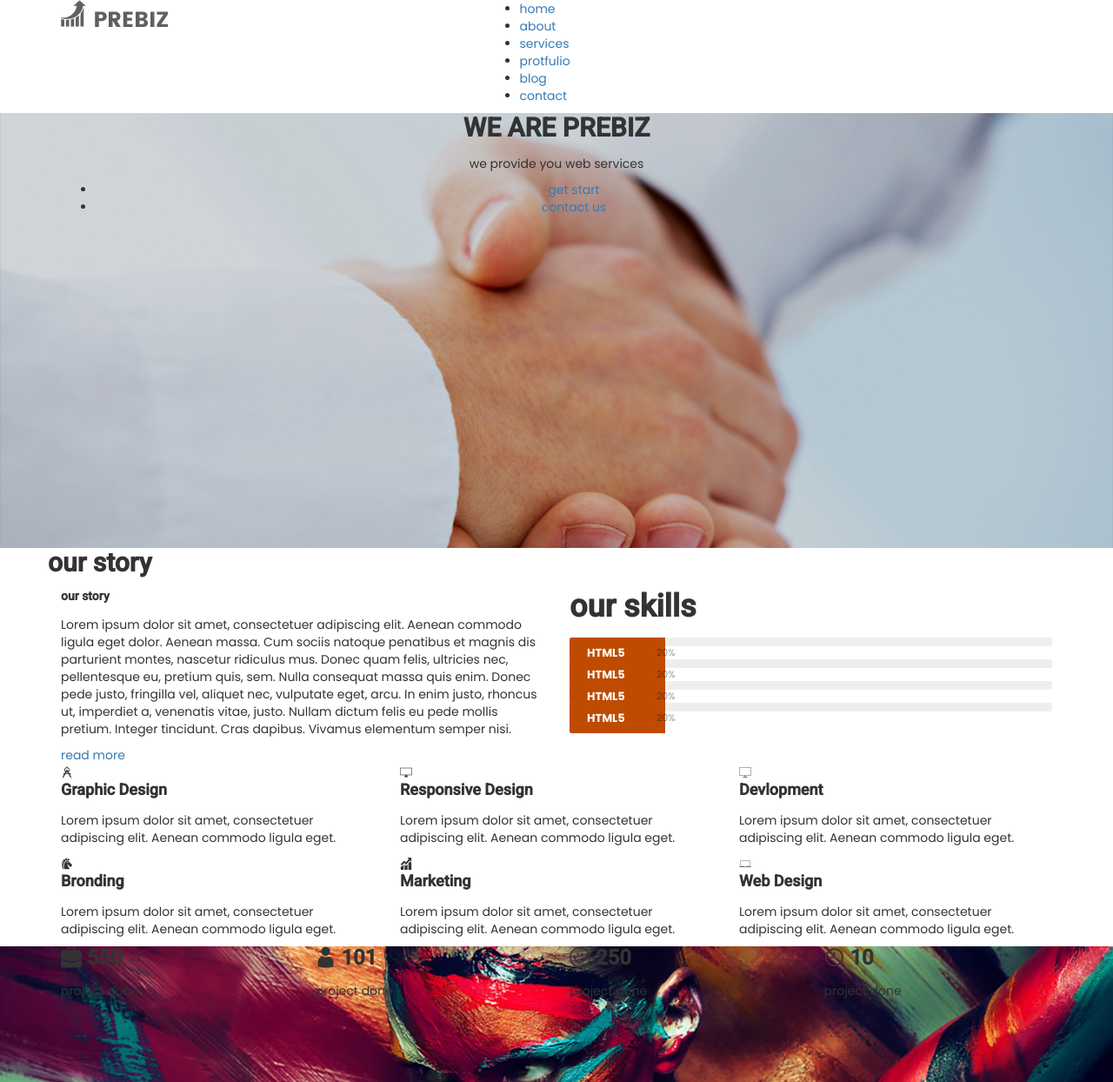
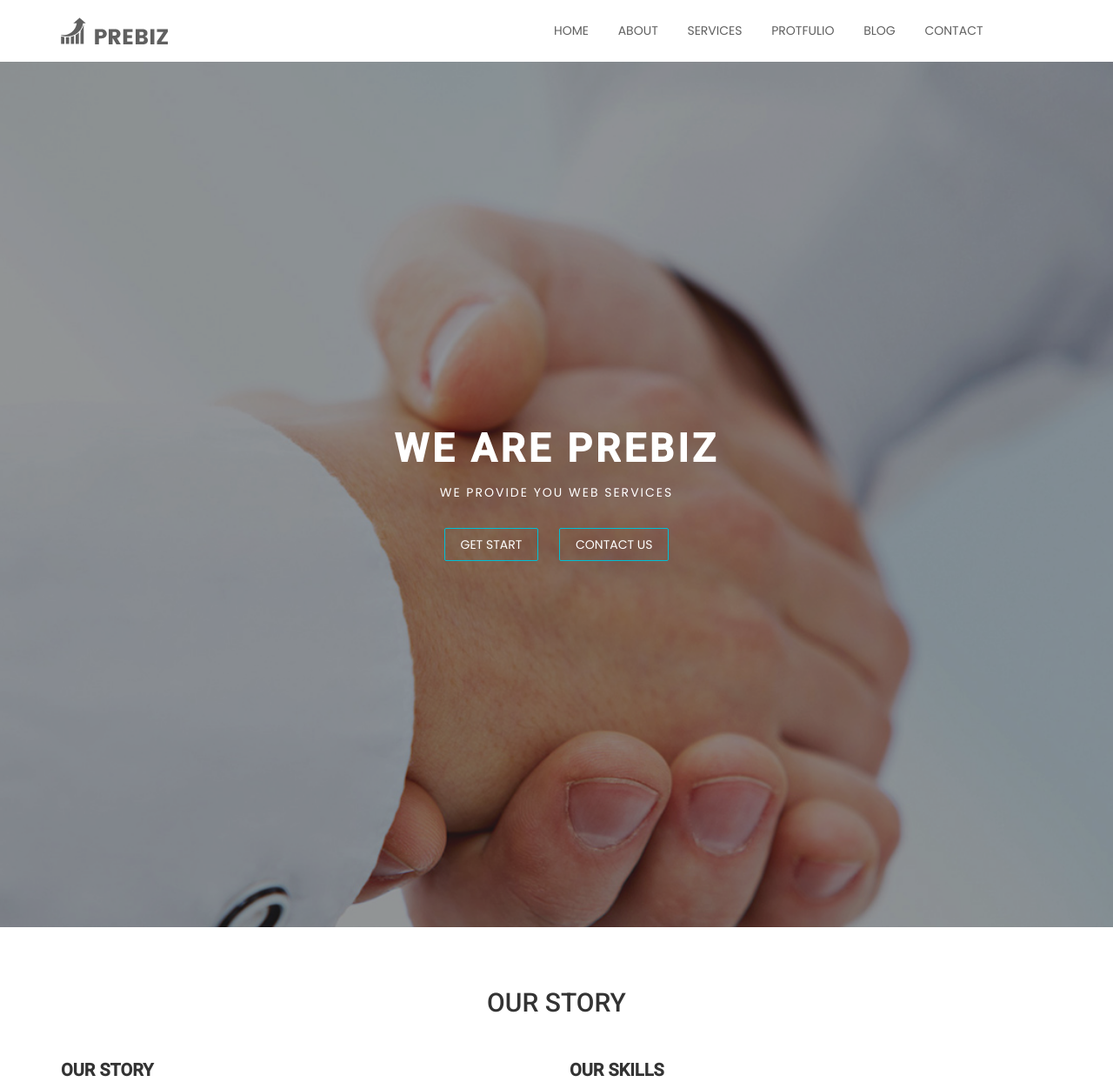
Before and after one commit to MahfujurRahman/corporate, a plain HTML site: page index.html in a window 1280 px wide. Shown: the top 1244 px of the page at 87% size. Drawn offline with Linux system fonts and the light colour scheme; files whose address does not match are found by name.

Commit message:
our story

```diff
--- a/assets/css/style.css
+++ b/assets/css/style.css
@@ -41,7 +41,7 @@ a:hover { text-decoration: none }
 	margin-bottom:15px;
 	width:100%;
 	background:#eee;
-	height:10px;
+	height:5px;
 	border-radius:3px;
 	-moz-border-radius:3px;
 	-webkit-border-radius:3px;
@@ -79,7 +79,8 @@ width:110px;
 	background:rgba(0, 0, 0, 0.1);
 	padding:0 20px;
 	height:35px;
-	line-height:35px;
+    line-height:35px;
+    text-transform: uppercase;
 	-webkit-border-top-left-radius:3px;
 	-webkit-border-bottom-left-radius:3px;
 	-moz-border-radius-topleft:3px;
@@ -115,8 +116,11 @@ width:110px;
     background-size: cover;
     background-position: center;
     background-color: antiquewhite;
-    position: relative;
-    height: 500px;
+	position: relative;
+	display: flex;
+	justify-content: center;
+	align-items: center;
+    height: 995px;
 }
 .numarice-factore{
     background-image: url(../img/service-area.jpg);
@@ -126,3 +130,111 @@ width:110px;
     position: relative;
     height: 200px;
 }
+
+
+.header-area {
+	background-color: #fff;
+	padding: 10px;
+  }
+  .header-menu {
+	padding: 0;
+	margin: 0;
+	list-style: none;
+	text-align: center;
+  }
+  .header-menu li {
+	display: inline-block;
+	padding: 15px;
+  }
+  .header-menu li a {
+	text-transform: uppercase;
+	color: #606060;
+	transition: .3s;
+  }
+  .header-menu li a:hover {
+	color: #00c0d6;
+  }
+  .logo {
+	padding: 10px 0px;
+  }
+  .hero-area h2 {
+	bottom: 0;
+  }
+
+.hero-contant {
+	color: #fff;
+	position: relative;
+	z-index: 2;
+  }
+  .hero-contant h2 {
+	letter-spacing: 4px;
+	font-size: 45px;
+  }
+  .hero-contant p {
+	font-size: 14px;
+	text-transform: uppercase;
+	letter-spacing: 2px;
+  }
+  .hero-menu {
+	padding: 0;
+	margin-top: 40px;
+	list-style: none;
+  }
+  .hero-menu li {
+	display: inline-block;
+	padding: 0px 10px;
+  }
+  .hero-menu li a {
+	color: #fff;
+	text-transform: uppercase;
+	border: 1px solid #00c0d6;
+	padding: 8px 18px;
+	transition: .3s;
+	border-radius: 2px;
+  }
+  .hero-menu li a:hover {
+	background-color: #00c0d6;
+	color: #fff;
+  }
+  .hero-area:after {
+	position: absolute;
+	height: 100%;
+	width: 100%;
+	content: "";
+	top: 0;
+	left: 0;
+	background-color: #333;
+	opacity: .4;
+	z-index: 1;
+  }
+  .our-story {
+	margin: 70px 0px;
+	background-color: #fff;
+  }
+  .our-story h2 {
+	text-transform: uppercase;
+	text-align: center;
+	margin-bottom: 50px;
+	font-weight: 500;
+  }
+  .our-story h5 {
+	text-transform: uppercase;
+	font-size: 20px;
+  }
+  .our-story p {
+	font-size: 13px;
+	line-height: 1.5;
+  }
+  .oue-button {
+	text-transform: uppercase;
+	border: 1px solid #00c0d6;
+	color: #333;
+	padding: 8px 15px;
+	margin-top: 20px;
+	display: inline-block;
+	transition: .3s;
+  }
+  .oue-button:hover {
+	background-color: #00c0d6;
+	color: #fff;
+  }
--- a/assets/js/main.js
+++ b/assets/js/main.js
@@ -1,32 +1,38 @@
-(function ($) {
-	"use strict";
+/*---*/
+// (function ($) {
+// 	"use strict";
 
-    jQuery(document).ready(function($){
+//     jQuery(document).ready(function($){
 
 
-        $(".embed-responsive iframe").addClass("embed-responsive-item");
-        $(".carousel-inner .item:first-child").addClass("active");
+//         $(".embed-responsive iframe").addClass("embed-responsive-item");
+//         $(".carousel-inner .item:first-child").addClass("active");
 
-        $('[data-toggle="tooltip"]').tooltip();
-
-            jQuery('.skillbar').each(function(){
-                jQuery(this).find('.skillbar-bar').animate({
-                    width:jQuery(this).attr('data-percent')
-                },6000);
-            });
+//         $('[data-toggle="tooltip"]').tooltip();
 
 
 
 
 
 
-    });
 
 
-    jQuery(window).load(function(){
+//     });
 
 
-    });
 
 
-}(jQuery));
+//     jQuery(window).load(function(){
+
+
+//     });
+
+
+// }(jQuery));
+jQuery(document).ready(function(){
+	jQuery('.skillbar').each(function(){
+		jQuery(this).find('.skillbar-bar').animate({
+			width:jQuery(this).attr('data-percent')
+		},6000);
+	});
+});
--- a/index.html
+++ b/index.html
@@ -41,12 +41,14 @@
             <div class="container">
                 <div class="row">
                     <div class="col-md-12 text-center">
+                        <div class="hero-contant">
                             <h2>WE ARE PREBIZ</h2>
                             <p>we provide you web services</p>
                             <ul class="hero-menu">
                                 <li><a href="#">get start</a></li>
                                 <li><a href="#">contact us</a></li>
                             </ul>
+                        </div>
                     </div>
                 </div>
             </div>
@@ -73,27 +75,26 @@
                         <a class="oue-button" href="#">read more</a>
                     </div>
                     <div class="col-md-6">
-                        <h1>our skills</h1>
-
-                        <div class="skillbar clearfix " data-percent="20%">
-                            <div class="skillbar-title" style="background: #d35400;"><span>HTML5</span></div>
-                            <div class="skillbar-bar" style="background: #e67e22;"></div>
-                            <div class="skill-bar-percent">20%</div>
+                        <h5>our skills</h5>
+                        <div class="skillbar clearfix " data-percent="90%">
+                            <div class="skillbar-title" style="background: #ffffff;"><span>devlopment</span></div>
+                            <div class="skillbar-bar" style="background: #000000;"></div>
+                            <div class="skill-bar-percent">90%</div>
                         </div> <!-- End Skill Bar -->
-                        <div class="skillbar clearfix " data-percent="20%">
-                            <div class="skillbar-title" style="background: #d35400;"><span>HTML5</span></div>
-                            <div class="skillbar-bar" style="background: #e67e22;"></div>
-                            <div class="skill-bar-percent">20%</div>
+                        <div class="skillbar clearfix " data-percent="85%">
+                            <div class="skillbar-title" style="background: #ffffff;"><span>Branding</span></div>
+                            <div class="skillbar-bar" style="background: #000000;"></div>
+                            <div class="skill-bar-percent">85%</div>
                         </div> <!-- End Skill Bar -->
-                        <div class="skillbar clearfix " data-percent="20%">
-                            <div class="skillbar-title" style="background: #d35400;"><span>HTML5</span></div>
-                            <div class="skillbar-bar" style="background: #e67e22;"></div>
-                            <div class="skill-bar-percent">20%</div>
+                        <div class="skillbar clearfix " data-percent="90%">
+                            <div class="skillbar-title" style="background: #ffffff;"><span>Design</span></div>
+                            <div class="skillbar-bar" style="background: #000000;"></div>
+                            <div class="skill-bar-percent">90%</div>
                         </div> <!-- End Skill Bar -->
-                        <div class="skillbar clearfix " data-percent="20%">
-                            <div class="skillbar-title" style="background: #d35400;"><span>HTML5</span></div>
-                            <div class="skillbar-bar" style="background: #e67e22;"></div>
-                            <div class="skill-bar-percent">20%</div>
+                        <div class="skillbar clearfix " data-percent="80%">
+                            <div class="skillbar-title" style="background: #ffffff;"><span>Marketing</span></div>
+                            <div class="skillbar-bar" style="background: #000000;"></div>
+                            <div class="skill-bar-percent">80%</div>
                         </div> <!-- End Skill Bar -->
                     </div>
                 </div>
```
Lines whose indentation alone changed are shown as unchanged.
